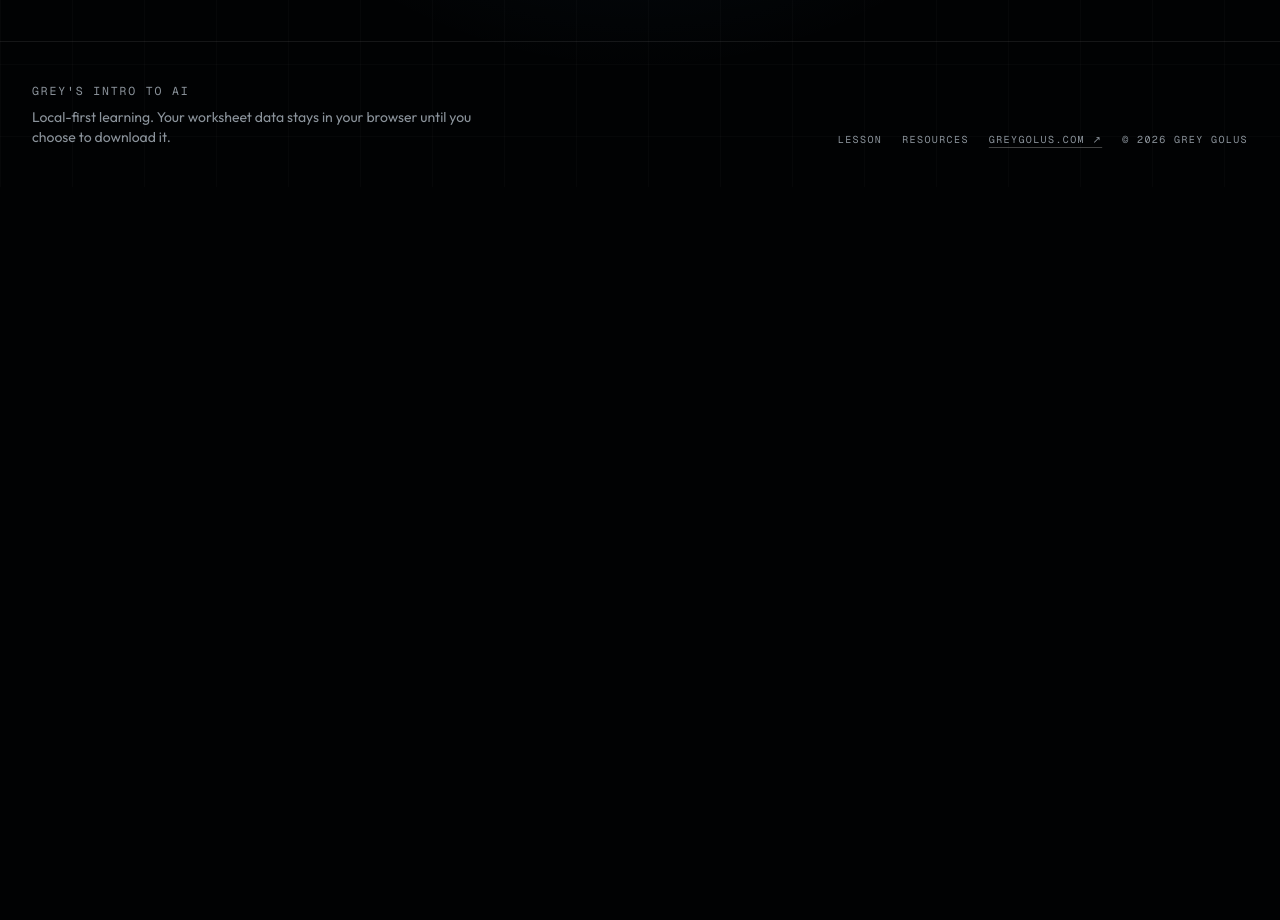
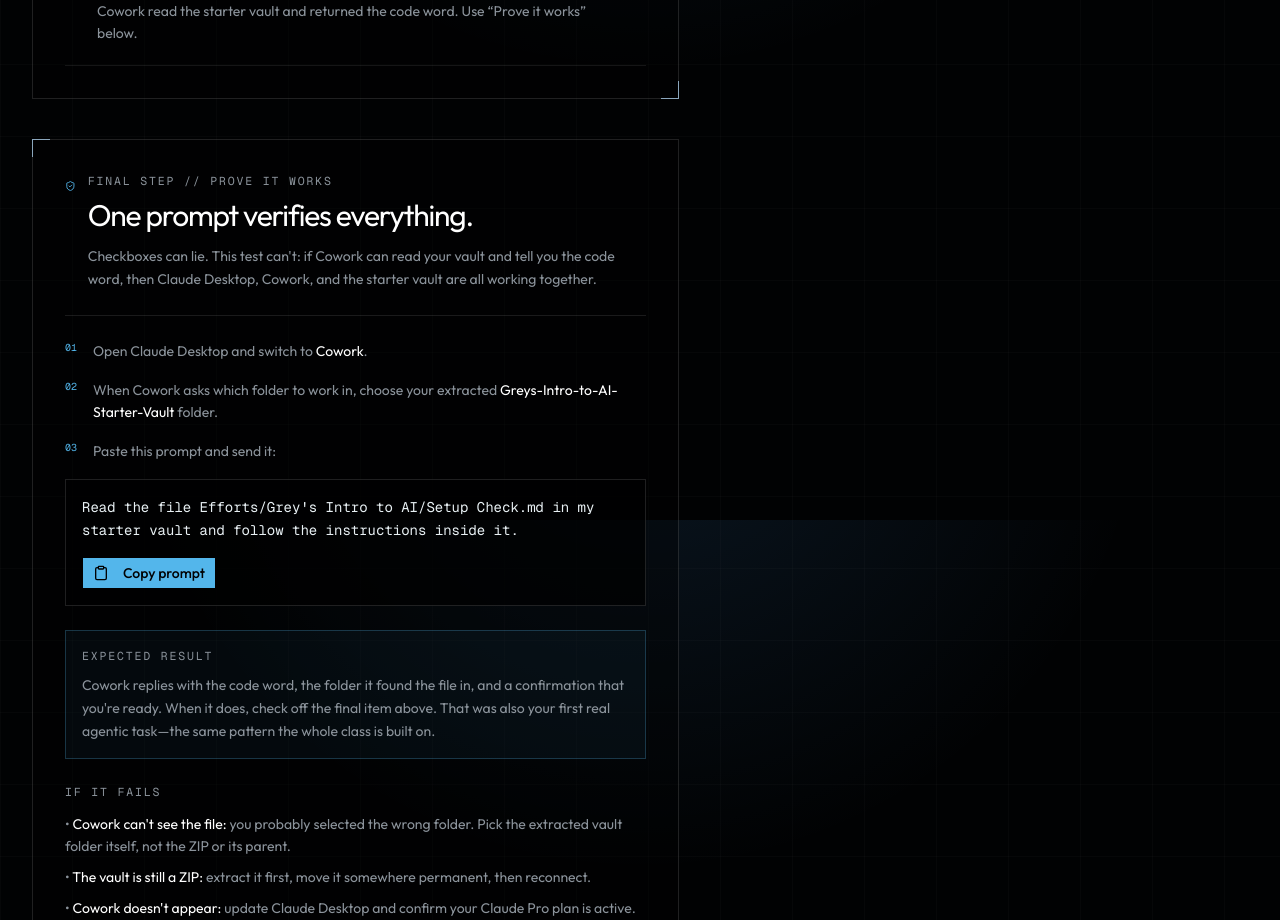
Before and after one commit to greygolus/InternAiLesson, a Next.js app: page /setup in a window 1280 px wide. Shown: the part 1880-2800 px from the top of the page. Before the commit the page ends 2067 px from the top, so only its background shows below. Built offline with nearby package versions, Linux system fonts and the light colour scheme.

Commit message:
Add self-proving setup check: Setup Check.md in starter vault + Prove it works step on /setup

```diff
--- a/src/components/setup-checklist.tsx
+++ b/src/components/setup-checklist.tsx
@@ -1,12 +1,14 @@
 "use client";
 
-import { CheckCircle2, Download, ExternalLink, Laptop2, RotateCcw } from "lucide-react";
+import { Check, CheckCircle2, Clipboard, Download, ExternalLink, Laptop2, RotateCcw, ShieldCheck } from "lucide-react";
+import { useState } from "react";
 
 import { Button } from "@/components/ui/button";
 import { Checkbox } from "@/components/ui/checkbox";
 import { Progress } from "@/components/ui/progress";
 import { Tabs, TabsContent, TabsList, TabsTrigger } from "@/components/ui/tabs";
 import { useLocalDraft } from "@/hooks/use-local-draft";
+import { copyText } from "@/lib/download";
 
 type SetupState = Record<string, boolean>;
 
@@ -22,12 +24,23 @@
   { id: "chrome", label: "Chrome and Claude in Chrome ready", detail: "Sign in and confirm Claude can access the browser when asked." },
   { id: "computer", label: "Computer use is available", detail: "Open Cowork and confirm the computer-access option appears." },
   { id: "site", label: "ai.greygolus.com opens", detail: "Keep the site bookmarked for class." },
+  { id: "proof", label: "Setup check passed", detail: "Cowork read the starter vault and returned the code word. Use “Prove it works” below." },
 ] as const;
 
 const initialState = Object.fromEntries(checklist.map((item) => [item.id, false])) as SetupState;
 
+const proofPrompt =
+  "Read the file Efforts/Grey's Intro to AI/Setup Check.md in my starter vault and follow the instructions inside it.";
+
 export function SetupChecklist() {
   const { value: checked, setValue: setChecked, reset } = useLocalDraft<SetupState>("greygolus:setup:v1", initialState);
+  const [copied, setCopied] = useState(false);
+
+  async function handleCopyProof() {
+    await copyText(proofPrompt);
+    setCopied(true);
+    window.setTimeout(() => setCopied(false), 1600);
+  }
   const complete = checklist.filter((item) => checked[item.id]).length;
   const progress = Math.round((complete / checklist.length) * 100);
 
@@ -68,6 +81,62 @@
                 <CheckCircle2 className="h-5 w-5 text-primary" /> You are ready for class.
               </div>
             ) : null}
+          </section>
+
+          <section className="edge-frame mt-10 border border-white/12 bg-black/35 p-6 sm:p-8">
+            <div className="flex items-start gap-3 border-b border-white/10 pb-6">
+              <ShieldCheck className="mt-1 h-5 w-5 text-primary" />
+              <div>
+                <p className="technical-label text-primary">Final step // Prove it works</p>
+                <h2 className="mt-2 text-3xl tracking-[-0.04em] text-white">One prompt verifies everything.</h2>
+                <p className="mt-3 text-sm leading-relaxed text-muted-foreground">
+                  Checkboxes can lie. This test can&apos;t: if Cowork can read your vault and tell you the code word, then
+                  Claude Desktop, Cowork, and the starter vault are all working together.
+                </p>
+              </div>
+            </div>
+
+            <ol className="mt-6 space-y-4 text-sm leading-relaxed text-muted-foreground">
+              <li className="grid grid-cols-[auto_1fr] gap-4">
+                <span className="font-mono text-[10px] text-primary">01</span>
+                <span>Open Claude Desktop and switch to <span className="text-white">Cowork</span>.</span>
+              </li>
+              <li className="grid grid-cols-[auto_1fr] gap-4">
+                <span className="font-mono text-[10px] text-primary">02</span>
+                <span>When Cowork asks which folder to work in, choose your extracted <span className="text-white">Greys-Intro-to-AI-Starter-Vault</span> folder.</span>
+              </li>
+              <li className="grid grid-cols-[auto_1fr] gap-4">
+                <span className="font-mono text-[10px] text-primary">03</span>
+                <span>Paste this prompt and send it:</span>
+              </li>
+            </ol>
+
+            <div className="mt-4 border border-white/12 bg-black/70 p-4">
+              <p className="font-mono text-sm leading-relaxed text-foreground">{proofPrompt}</p>
+              <Button onClick={handleCopyProof} className="mt-4 rounded-none">
+                {copied ? <Check className="mr-2 h-4 w-4" /> : <Clipboard className="mr-2 h-4 w-4" />}
+                {copied ? "Copied" : "Copy prompt"}
+              </Button>
+            </div>
+
+            <div className="mt-6 border border-primary/25 bg-primary/[0.045] p-4 text-sm leading-relaxed text-muted-foreground">
+              <p className="technical-label text-primary">Expected result</p>
+              <p className="mt-2">
+                Cowork replies with the code word, the folder it found the file in, and a confirmation that you&apos;re ready.
+                When it does, check off the final item above. That was also your first real agentic task&mdash;the same
+                pattern the whole class is built on.
+              </p>
+            </div>
+
+            <div className="mt-6">
+              <p className="technical-label text-primary">If it fails</p>
+              <ul className="mt-3 space-y-2 text-sm leading-relaxed text-muted-foreground">
+                <li>&bull; <span className="text-white">Cowork can&apos;t see the file:</span> you probably selected the wrong folder. Pick the extracted vault folder itself, not the ZIP or its parent.</li>
+                <li>&bull; <span className="text-white">The vault is still a ZIP:</span> extract it first, move it somewhere permanent, then reconnect.</li>
+                <li>&bull; <span className="text-white">Cowork doesn&apos;t appear:</span> update Claude Desktop and confirm your Claude Pro plan is active.</li>
+                <li>&bull; <span className="text-white">Still stuck:</span> message Grey before class&mdash;the first eight minutes are a check, not a repair window.</li>
+              </ul>
+            </div>
           </section>
         </div>
 
--- /dev/null
+++ b/starter-vault/Greys-Intro-to-AI-Starter-Vault/Efforts/Grey's Intro to AI/Setup Check.md
@@ -0,0 +1,25 @@
+---
+type: setup-check
+project: Grey's Intro to AI
+tags: [general]
+---
+
+# Setup Check
+
+This file exists to prove your setup works end to end: Claude Desktop, Cowork, and access to this vault.
+
+## The code word is: **SKYLINE**
+
+## Instructions for the AI reading this
+
+Tell the user:
+
+1. The code word above.
+2. The full folder path this file lives in.
+3. One sentence confirming their setup is verified and they are ready for class.
+
+Do nothing else. Do not modify any files.
+
+## If you are a human reading this
+
+You don't need to memorize anything. Go to https://ai.greygolus.com/setup, find the **Prove it works** step, and paste the prompt it gives you into Cowork. If Cowork tells you the code word, you're ready.
--- a/starter-vault/Greys-Intro-to-AI-Starter-Vault/Efforts/Grey's Intro to AI/_Grey's Intro to AI (Project Home).md
+++ b/starter-vault/Greys-Intro-to-AI-Starter-Vault/Efforts/Grey's Intro to AI/_Grey's Intro to AI (Project Home).md
@@ -14,6 +14,7 @@
 ## Class context
 
 - [[Grey's Intro to AI — Lesson Context]]
+- [[Setup Check]] — pre-class verification file; the /setup page tells learners how to use it.
 
 ## Activity outputs
 
```
Also changed, not shown: 1 other file (tests, documents, lock files or other folders).
